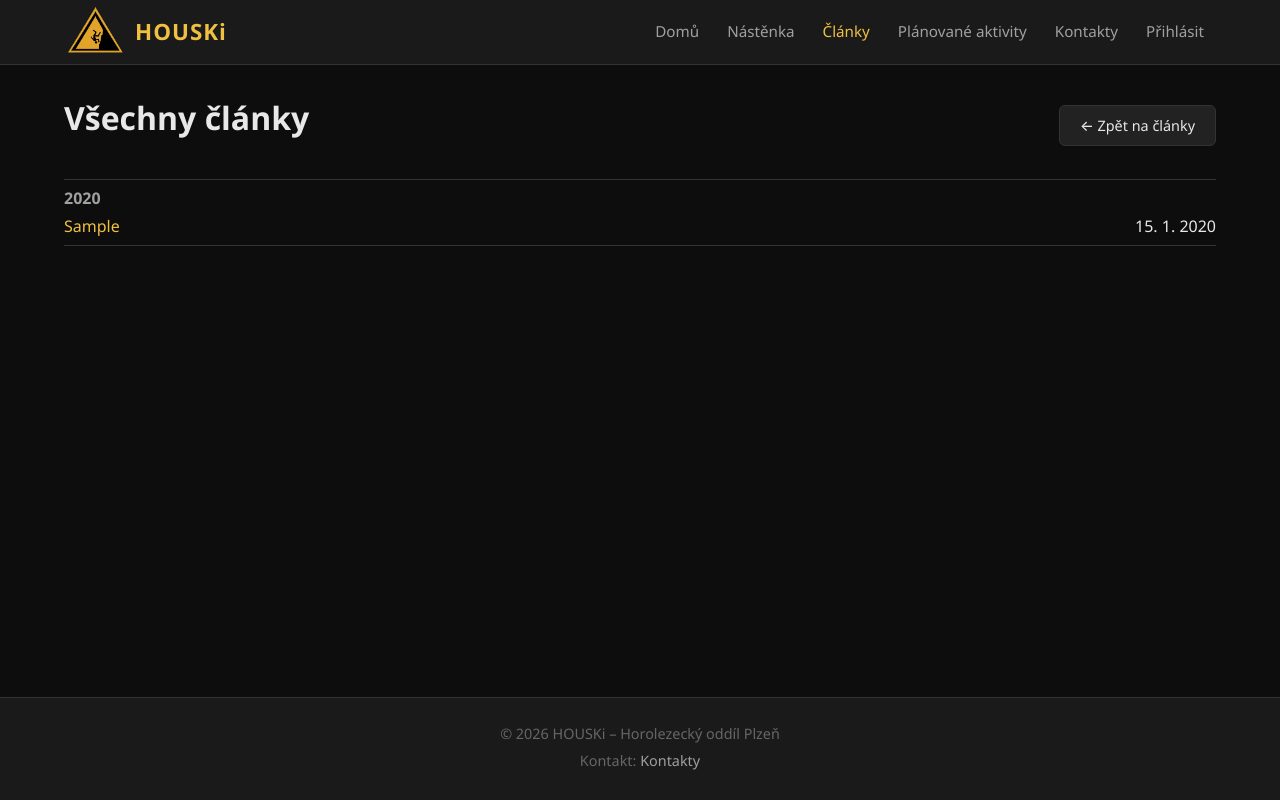
After one commit to mb256/HOUSKI-web, a Django app: page /clanky/vse/ in a window 1280 px wide. The commit adds this page. Run offline with Django 5.2, Linux system fonts and the light colour scheme; tables that the repository leaves empty hold one stand-in row (values such as "Sample post").

Commit message:
Add list of all articles and separator for year
Add separate page for all article list.
Add separator for year for individual articles.

```diff
--- a/apps/articles/urls.py
+++ b/apps/articles/urls.py
@@ -4,9 +4,10 @@ from . import views
 app_name = 'articles'
 
 urlpatterns = [
-    path('',                    views.article_list,   name='list'),
-    path('<int:pk>/',           views.article_detail, name='detail'),
-    path('novy/',               views.article_create, name='create'),
-    path('<int:pk>/edit/',      views.article_edit,   name='edit'),
-    path('<int:pk>/smaz/',      views.article_delete, name='delete'),
+    path('',                    views.article_list,    name='list'),
+    path('vse/',                views.article_archive, name='archive'),
+    path('<int:pk>/',           views.article_detail,  name='detail'),
+    path('novy/',               views.article_create,  name='create'),
+    path('<int:pk>/edit/',      views.article_edit,    name='edit'),
+    path('<int:pk>/smaz/',      views.article_delete,  name='delete'),
 ]
--- a/apps/articles/views.py
+++ b/apps/articles/views.py
@@ -18,6 +18,11 @@ def article_list(request):
         'categories': Category.objects.all(),
         'active_category': category_slug,
     })
+
+
+def article_archive(request):
+    articles = Article.objects.order_by('-created_at')
+    return render(request, 'articles/archive.html', {'articles': articles})
 
 
 def article_detail(request, pk):
--- a/static/css/main.css
+++ b/static/css/main.css
@@ -267,7 +267,8 @@ p { margin-bottom: 1rem; color: var(--text-secondary); }
 .auth-box h1 { margin-bottom: 1.5rem; }
 
 /* ===== Board ===== */
-.page-header { display: flex; justify-content: space-between; align-items: center; margin-bottom: 1.5rem; }
+.page-header { display: flex; justify-content: space-between; align-items: center; margin-bottom: 1.5rem; flex-wrap: wrap; gap: 0.75rem; }
+.page-header-actions { display: flex; gap: 0.75rem; flex-wrap: wrap; }
 .board-post { margin-bottom: 1.5rem; }
 .post-meta { display: flex; gap: 1rem; margin-bottom: 0.5rem; font-size: 0.85rem; color: var(--text-muted); }
 .post-author { color: var(--accent-yellow); }
@@ -330,6 +331,18 @@ p { margin-bottom: 1rem; color: var(--text-secondary); }
 .chip:hover { color: var(--text-primary); text-decoration: none; }
 .chip-active { background: var(--accent-yellow); color: #111; border-color: var(--accent-yellow); }
 .chip-sm { font-size: 0.75rem; padding: 0.15rem 0.6rem; }
+.year-separator {
+    grid-column: 1 / -1;
+    margin: 0;
+    padding-top: 0.5rem;
+    border-top: 1px solid var(--border-color);
+    color: var(--text-secondary);
+    font-size: 1rem;
+    font-weight: 600;
+}
+.year-separator:first-child { border-top: none; padding-top: 0; }
+.article-archive-list { list-style: none; padding: 0; }
+.article-archive-list li { padding: 0.35rem 0; border-bottom: 1px solid var(--border-color); display: flex; justify-content: space-between; gap: 1rem; }
 .article-card h2 { font-size: 1.15rem; margin-bottom: 0.4rem; }
 .article-cover { width: 100%; height: 180px; object-fit: cover; border-radius: var(--radius); margin-bottom: 0.75rem; }
 .article-categories { display: flex; flex-wrap: wrap; gap: 0.35rem; margin-bottom: 0.75rem; }
--- /dev/null
+++ b/templates/articles/archive.html
@@ -0,0 +1,23 @@
+{% extends 'base.html' %}
+{% block title %}Všechny články – HOUSKi{% endblock %}
+{% block content %}
+<div class="page-header">
+    <h1>Všechny články</h1>
+    <a href="{% url 'articles:list' %}" class="btn btn-secondary">← Zpět na články</a>
+</div>
+
+{% regroup articles by created_at.year as year_groups %}
+{% for group in year_groups %}
+    <h3 class="year-separator">{{ group.grouper }}</h3>
+    <ul class="article-archive-list">
+        {% for article in group.list %}
+        <li>
+            <a href="{% url 'articles:detail' article.pk %}">{{ article.headline }}</a>
+            <span class="post-date">{{ article.created_at|date:"j. n. Y" }}</span>
+        </li>
+        {% endfor %}
+    </ul>
+{% empty %}
+    <p>Zatím žádné články.</p>
+{% endfor %}
+{% endblock %}
```
Also changed, not shown: apps/articles/tests/test_views.py (+39 -0 lines), apps/home/templatetags/querystring_tags.py (added, +13 -0 lines), templates/articles/list.html (+8 -1 lines), templates/partials/pagination.html (+7 -4 lines), apps/home/templatetags/__init__.py (added).
